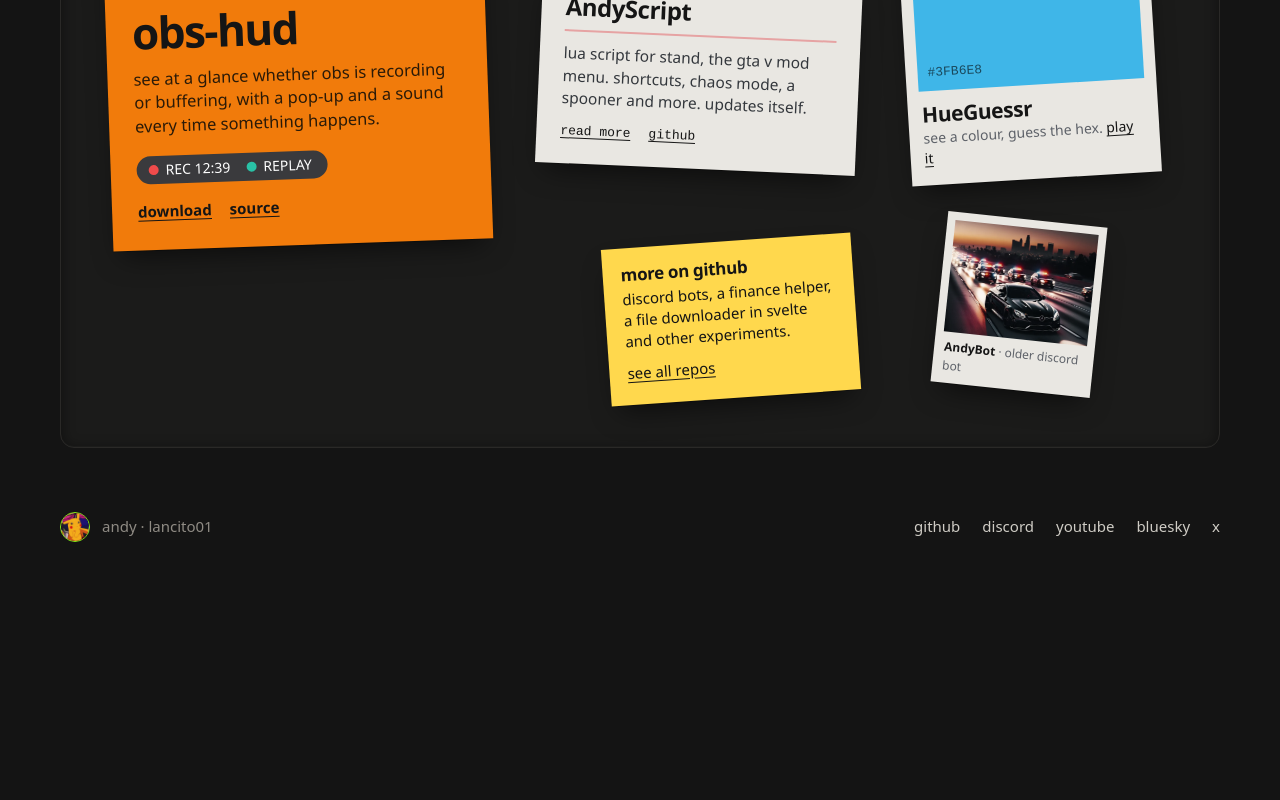
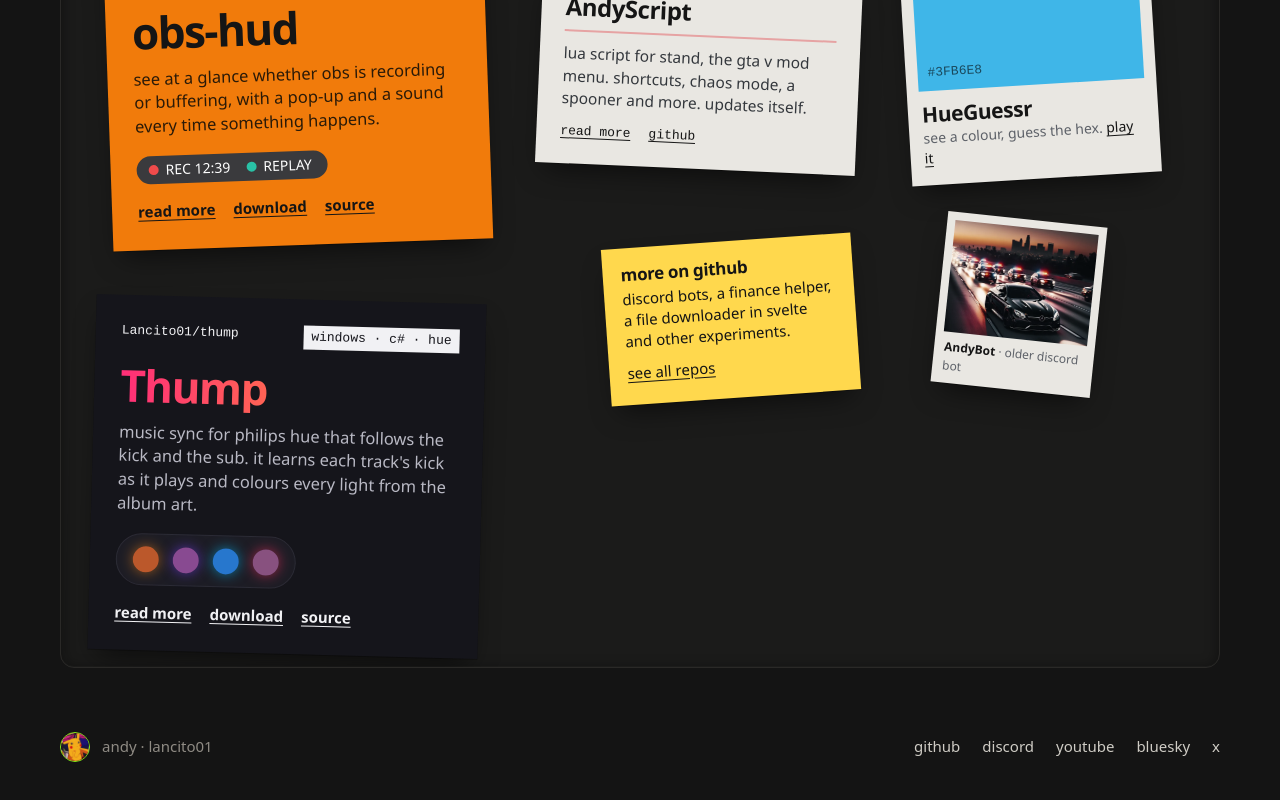
Before and after one commit to Lancito01/lancito01.dev, a React (Vite) app: page / in a window 1280 px wide. Shown: the part 748-1548 px from the top of the page. Before the commit the page ends 1334 px from the top, so only its background shows below. Built offline with nearby package versions, Linux system fonts and the light colour scheme; no server answers; a web font is replaced by a local one.

Commit message:
final commit for feat

```diff
--- a/src/App.jsx
+++ b/src/App.jsx
@@ -7,6 +7,8 @@ import AndyBot from "./pages/AndyBot/AndyBot.jsx";
 import AndyScript from "./pages/AndyScript/AndyScript.jsx";
 import Games from "./pages/Games/Games.jsx";
 import HueGuessr from "./pages/HueGuessr/HueGuessr.jsx";
+import Thump from "./pages/Thump/Thump.jsx";
+import ObsHud from "./pages/ObsHud/ObsHud.jsx";
 
 import { SpeedInsights } from "@vercel/speed-insights/react";
 import { Analytics } from "@vercel/analytics/react";
@@ -25,6 +27,8 @@ function App() {
                             <Route path="/projects" element={<Projects />} />
                             <Route path="/andybot" element={<AndyBot />} />
                             <Route path="/andyscript" element={<AndyScript />} />
+                            <Route path="/thump" element={<Thump />} />
+                            <Route path="/obs-hud" element={<ObsHud />} />
                             <Route path="/games" element={<Games />} />
                             <Route path="/💀" element={<Skull />}></Route>
                             <Route
--- a/src/Components/ProjectBoard/ProjectBoard.jsx
+++ b/src/Components/ProjectBoard/ProjectBoard.jsx
@@ -1,10 +1,11 @@
 import { useEffect, useRef, useState } from "react";
-import { Link } from "react-router-dom";
+import { Link, useOutletContext } from "react-router-dom";
 import { animate, motion, useMotionValue } from "motion/react";
 import PropTypes from "prop-types";
 import ObsPill from "../ObsPill/ObsPill";
+import ThumpLights from "../ThumpLights/ThumpLights";
 import useMediaQuery from "../../lib/useMediaQuery";
-import { andyScriptLinks, obsHudLinks } from "../../data/links";
+import { andyScriptLinks, obsHudLinks, thumpLinks } from "../../data/links";
 import { randomHex } from "../../lib/hue";
 import botImage from "../../assets/showcase/showcase-1.webp";
 import "./ProjectBoard.scss";
@@ -97,7 +98,41 @@ const HueSwatch = () => {
     );
 };
 
+const ThumpCard = () => {
+    const { live } = useOutletContext();
+    return (
+        <>
+            <div className="board-card__top mono">
+                <span>Lancito01/thump</span>
+                <span className="board-card__tag">windows · c# · hue</span>
+            </div>
+            <h3>Thump</h3>
+            <p>
+                music sync for philips hue that follows the kick and the sub. it learns each track&apos;s kick as it
+                plays and colours every light from the album art.
+            </p>
+            <ThumpLights live={live} />
+            <div className="board-card__links">
+                <Link to="/thump">read more</Link>
+                <a href={thumpLinks.download} target="_blank" rel="noreferrer">
+                    download
+                </a>
+                <a href={thumpLinks.github} target="_blank" rel="noreferrer">
+                    source
+                </a>
+            </div>
+        </>
+    );
+};
+
 const cards = [
+    {
+        id: "thump",
+        className: "board-card--thump",
+        rotate: 1.5,
+        place: { at: 0.04, top: 410 },
+        content: <ThumpCard />,
+    },
     {
         id: "obs-hud",
         className: "board-card--obs",
@@ -116,6 +151,7 @@ const cards = [
                 </p>
                 <ObsPill />
                 <div className="board-card__links">
+                    <Link to="/obs-hud">read more</Link>
                     <a href={obsHudLinks.download} target="_blank" rel="noreferrer">
                         download
                     </a>
--- a/src/Components/ProjectBoard/ProjectBoard.scss
+++ b/src/Components/ProjectBoard/ProjectBoard.scss
@@ -34,7 +34,7 @@
 
 .board {
     position: relative;
-    height: 560px;
+    height: 780px;
     background: var(--board);
     border: 1px solid var(--rule);
     border-radius: 14px;
@@ -120,6 +120,39 @@
         font-size: 16.5px;
         color: #2a1a08;
         margin-bottom: 18px;
+    }
+}
+
+// dark like Thump's own window, with its pink-to-orange title
+.board-card--thump {
+    --width: 390px;
+    width: var(--width);
+    padding: 26px;
+    background: #15151b;
+    color: #f1f1f4;
+
+    .board-card__tag {
+        background: #f1f1f4;
+        color: #15151b;
+    }
+
+    h3 {
+        font-size: 44px;
+        letter-spacing: -0.035em;
+        margin-top: 16px;
+        background: linear-gradient(90deg, #ff2e78, #ffa726);
+        background-clip: text;
+        color: transparent;
+    }
+
+    p {
+        font-size: 16.5px;
+        color: #b9b9c4;
+        margin-bottom: 18px;
+    }
+
+    a {
+        color: #f1f1f4;
     }
 }
 
@@ -241,7 +274,8 @@
         cursor: auto;
     }
 
-    .board-card--obs h3 {
+    .board-card--obs h3,
+    .board-card--thump h3 {
         font-size: 38px;
     }
 }
--- a/src/Components/ThumpDemo/ThumpDemo.jsx
+++ b/src/Components/ThumpDemo/ThumpDemo.jsx
@@ -1,100 +1,21 @@
 import { useEffect, useRef, useState } from "react";
 import PropTypes from "prop-types";
-import { coverPalette } from "../../lib/useCoverColor";
+import { BEAT_MS, BPM, LIGHTS, loopLevels, useThumpColours } from "../../lib/thumpLoop";
+import { presenceTone } from "../../lib/useSiteAccent";
 import useMediaQuery from "../../lib/useMediaQuery";
 import "./ThumpDemo.scss";
 
-const BPM = 128;
-const BEAT_MS = 60_000 / BPM;
 const BANDS = ["sub", "bass", "lo-mid", "mid", "high", "air"];
-const LIGHTS = 4;
-// With nothing playing, the lights take the presence colour like the site's accent does (--green
-// and --yellow in index.scss), except offline, where grey lights would look dead: a preset instead
-const PRESENCE = { active: ["133 238 20"], idle: ["232 197 71"] };
-const PRESET = ["255 46 99", "255 140 26", "120 60 255", "0 190 255"];
 const STATUS = { active: "i'm at the pc", idle: "i'm away from the pc", off: "using a preset" };
-const SAMPLE_SIZE = 32;
-
-// Like Thump, every light gets its own colour: a cover with fewer colours than lights gets close
-// variations of the ones it has (redder, ambery, deeper, softer)
-function spread(palette) {
-    const shifts = [
-        [0, 0, 0],
-        [28, -10, -24],
-        [-40, -40, -40],
-        [40, 40, 40],
-    ];
-    return Array.from({ length: LIGHTS }, (_, i) => {
-        if (i < palette.length) return palette[i];
-        const base = palette[i % palette.length].split(" ").map(Number);
-        const shift = shifts[Math.floor(i / palette.length) % shifts.length];
-        return base.map((c, j) => Math.max(0, Math.min(255, c + shift[j]))).join(" ");
-    });
-}
-
-// The main colours of an image, or null until (or unless) its pixels can be read
-const useImagePalette = (src) => {
-    const [palette, setPalette] = useState(null);
-
-    useEffect(() => {
-        setPalette(null);
-        if (!src) return undefined;
-        let cancelled = false;
-        const image = new Image();
-        image.crossOrigin = "anonymous";
-        image.src = src;
-        image
-            .decode()
-            .then(() => {
-                const canvas = document.createElement("canvas");
-                canvas.width = SAMPLE_SIZE;
-                canvas.height = SAMPLE_SIZE;
-                const context = canvas.getContext("2d", { willReadFrequently: true });
-                context.drawImage(image, 0, 0, SAMPLE_SIZE, SAMPLE_SIZE);
-                if (!cancelled) setPalette(coverPalette(context.getImageData(0, 0, SAMPLE_SIZE, SAMPLE_SIZE).data));
-            })
-            .catch(() => {});
-        return () => {
-            cancelled = true;
-        };
-    }, [src]);
-
-    return palette;
-};
-
-// How loud each band is `ms` into a made-up techno loop: a kick on every beat (dropping out for
-// the last bar of every eight), a rolling bassline between kicks, off-beat hats and a wobbly lead
-function loopLevels(ms) {
-    const beat = ms / BEAT_MS;
-    const sinceBeat = (beat % 1) * BEAT_MS;
-    const breakdown = Math.floor(beat / 4) % 8 === 7;
-    const kick = breakdown ? 0 : Math.exp(-sinceBeat / 160);
-    const sixteenth = (beat * 4) % 1;
-    const rolling = breakdown ? 0.3 : 0.55 * Math.exp(-sixteenth * 2.5) * (Math.floor(beat * 4) % 4 === 0 ? 0 : 1);
-    const hat = Math.exp(-Math.abs((beat % 1) - 0.5) * 14);
-    const wobble = 0.5 + 0.25 * Math.sin(ms / 900) + 0.1 * Math.sin(ms / 170);
-
-    return {
-        kick,
-        bands: [
-            Math.max(kick, rolling * 0.6),
-            Math.max(kick * 0.9, rolling),
-            0.35 + kick * 0.35 + rolling * 0.2,
-            wobble,
-            0.25 + hat * 0.6,
-            0.08 + hat * 0.35,
-        ],
-    };
-}
 
 // A copy of Thump's side panel, playing along to a 128 BPM loop: the lights take the colours of
 // whatever I'm playing on Spotify (or a preset), pulse on the kick and pass their colours one
 // light along on every kick, like Thump's "step on kick"
-const ThumpDemo = ({ music, presence = "off" }) => {
+const ThumpDemo = ({ live }) => {
     const root = useRef(null);
     const still = useMediaQuery("(prefers-reduced-motion: reduce)");
-    const cover = useImagePalette(music?.image);
-    const colours = spread(cover ?? PRESENCE[presence] ?? PRESET);
+    const colours = useThumpColours(live);
+    const music = live?.music ?? null;
     const [step, setStep] = useState(0);
 
     useEffect(() => {
@@ -112,10 +33,10 @@ const ThumpDemo = ({ music, presence = "off" }) => {
 
         let frame;
         let lastBeat = -1;
-        const start = performance.now();
         const tick = (now) => {
             frame = requestAnimationFrame(tick);
-            const ms = now - start;
+            // on the page's own clock, so every Thump demo on a page keeps the same beat
+            const ms = now;
             const { kick, bands } = loopLevels(ms);
             bars.forEach((bar, i) => bar.style.setProperty("--level", Math.min(1, bands[i]).toFixed(3)));
             lights.forEach((light, i) => {
@@ -140,7 +61,7 @@ const ThumpDemo = ({ music, presence = "off" }) => {
                 <div>
                     <small>now playing</small>
                     <b>{music ? music.title : "nothing right now"}</b>
-                    <span>{music ? music.artist : STATUS[presence]}</span>
+                    <span>{music ? music.artist : STATUS[presenceTone(live)]}</span>
                 </div>
             </div>
 
@@ -179,14 +100,8 @@ const ThumpDemo = ({ music, presence = "off" }) => {
 };
 
 ThumpDemo.propTypes = {
-    // what's playing on Spotify, from the live stats
-    music: PropTypes.shape({
-        title: PropTypes.string,
-        artist: PropTypes.string,
-        image: PropTypes.string,
-    }),
-    // whether I'm at the PC, as presenceTone gives it
-    presence: PropTypes.oneOf(["active", "idle", "off"]),
+    // what my PC and Spotify are up to, from useLiveStats
+    live: PropTypes.object,
 };
 
 export default ThumpDemo;
--- a/src/pages/Projects/Projects.jsx
+++ b/src/pages/Projects/Projects.jsx
@@ -1,7 +1,6 @@
 import { Link, useOutletContext } from "react-router-dom";
 import ObsPill from "../../Components/ObsPill/ObsPill";
 import ThumpDemo from "../../Components/ThumpDemo/ThumpDemo";
-import { presenceTone } from "../../lib/useSiteAccent";
 import { andyScriptLinks, obsHudLinks, thumpLinks } from "../../data/links";
 import notificationsImage from "../../assets/obs/notifications.webp";
 import "../page.scss";
@@ -35,9 +34,10 @@ const Projects = () => {
                             listening to right now.
                         </p>
                         <div className="projects__thump">
-                            <ThumpDemo music={live?.music ?? null} presence={presenceTone(live)} />
+                            <ThumpDemo live={live} />
                         </div>
                         <div className="page__links">
+                            <Link to="/thump">read more</Link>
                             <a href={thumpLinks.download} target="_blank" rel="noreferrer">
                                 download
                             </a>
@@ -67,6 +67,7 @@ const Projects = () => {
                             />
                         </div>
                         <div className="page__links">
+                            <Link to="/obs-hud">read more</Link>
                             <a href={obsHudLinks.download} target="_blank" rel="noreferrer">
                                 download
                             </a>
--- a/src/pages/page.scss
+++ b/src/pages/page.scss
@@ -44,7 +44,9 @@
         margin-bottom: 12px;
     }
 
-    p + p {
+    p + p,
+    ul + p,
+    ol + p {
         margin-top: 10px;
     }
 
```
